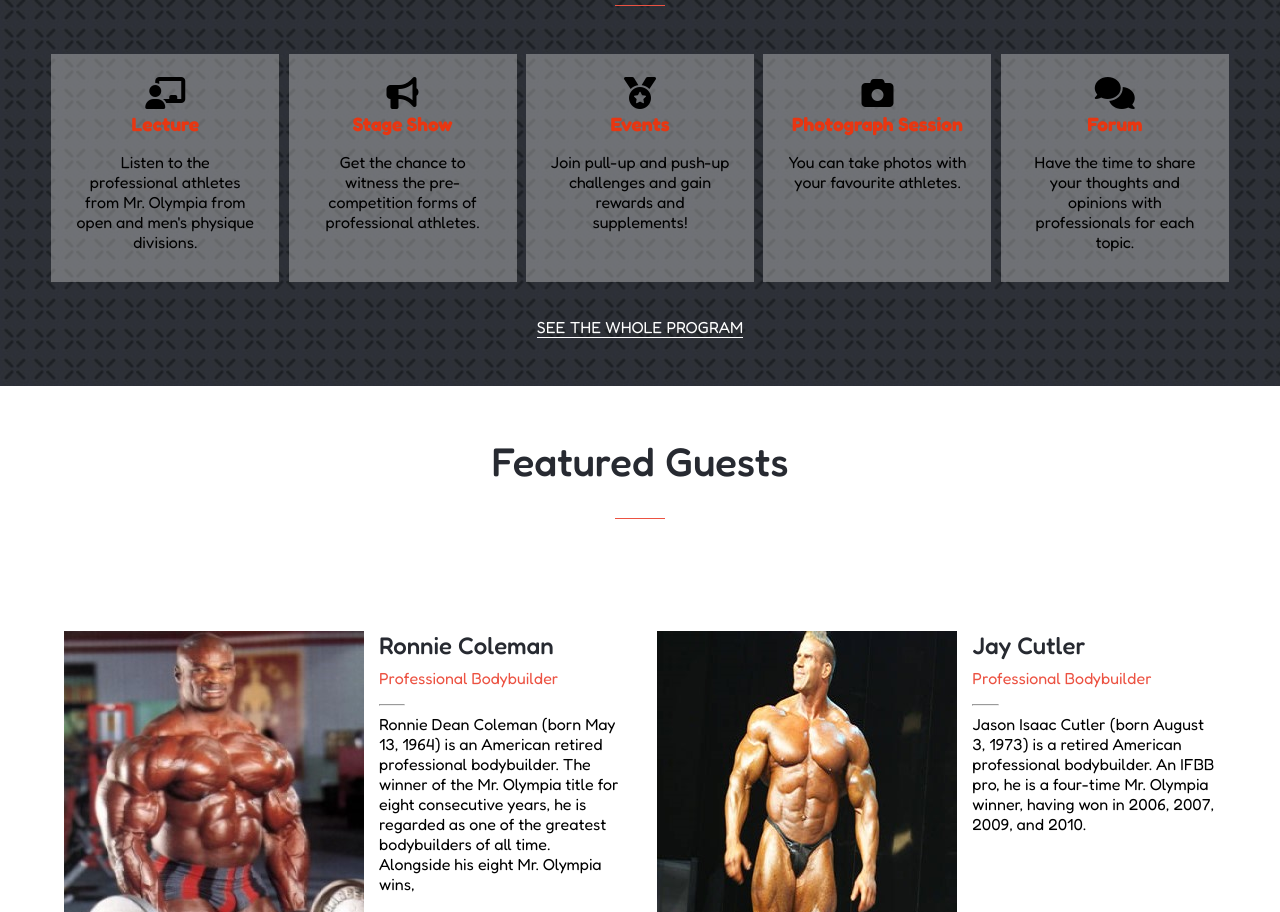
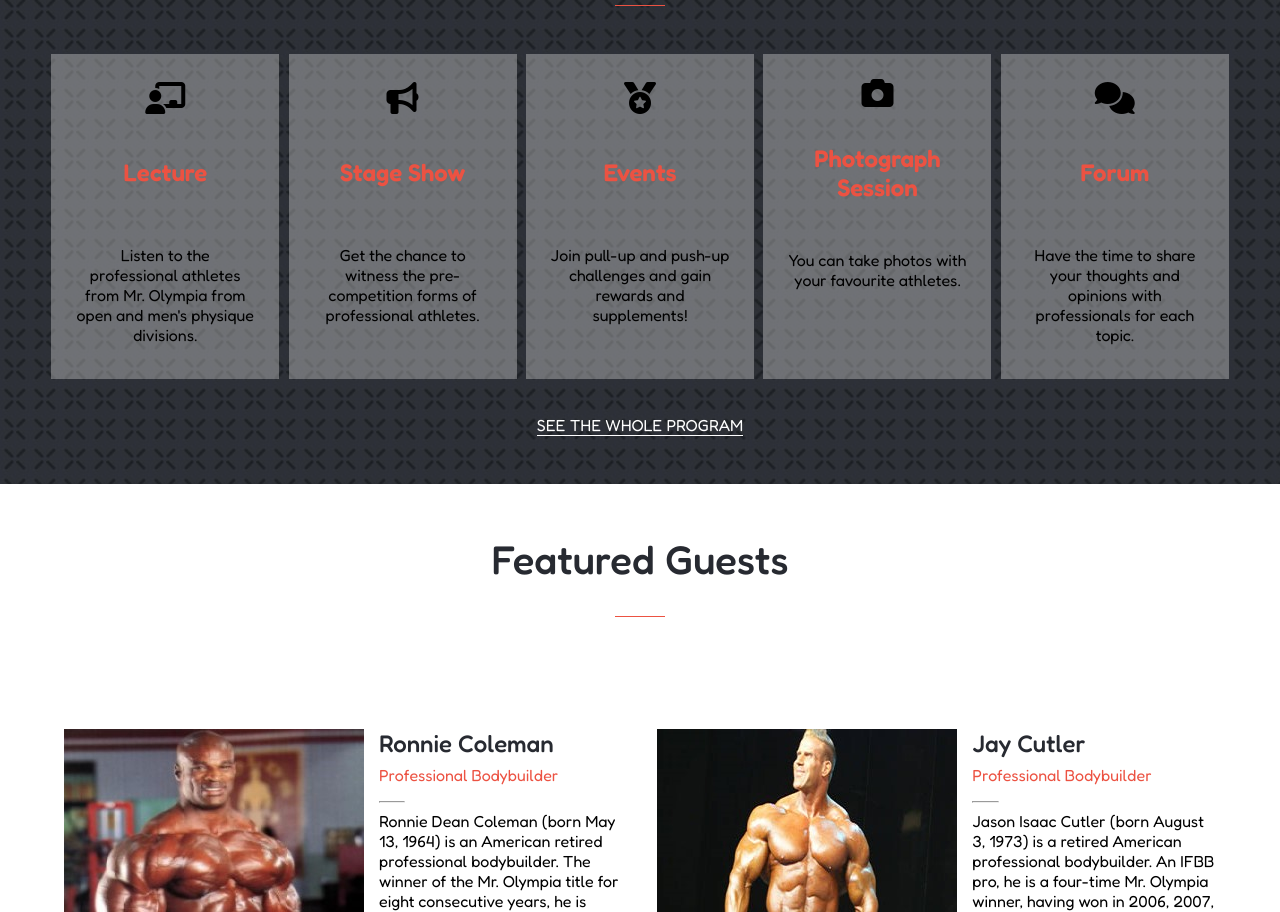
Before and after one commit to Fsher07/Html-Css-JavaScript-CapstoneProject, a website: page index.html in a window 1280 px wide. Shown: the part 948-1860 px from the top of the page. Drawn offline with Linux system fonts and the light colour scheme.

Commit message:
Fix webhit and styleint

```diff
--- a/index.html
+++ b/index.html
@@ -13,7 +13,7 @@
     <div class="navbar-top">
       <ul class="top-nav-ul">
         <li><a href="#"><i class="fa-brands fa-facebook-f colorWhite"></i></a></li>
-        <li><a href="#"><i class="fa-brands fa-twitter colorWhite"></a></i></li>
+        <li><a href="#"><i class="fa-brands fa-twitter colorWhite"></i></a></li>
         <li><a class="colorWhite" href="#">English</a></li>
         <li><a class="colorWhite" href="#">My Page</a></li>
         <li><a class="colorWhite" href="#">Logout</a></li>
@@ -64,27 +64,27 @@
       <div class="programs-container">
         <article class="programs">
           <i class="fa-solid fa-chalkboard-user fa-2x"></i>
-          <div>Lecture</div>
+          <h4>Lecture</h4>
           <p>Listen to the professional athletes from Mr. Olympia from open and men's physique divisions.</p>
         </article>
         <article class="programs">
           <i class="fa-solid fa-bullhorn fa-2x"></i>
-          <div>Stage Show</div>
+          <h4>Stage Show</h4>
           <p>Get the chance to witness the pre-competition forms of professional athletes.</p>
         </article>
         <article class="programs">
           <i class="fa-solid fa-medal fa-2x"></i>
-          <div>Events</div>
+          <h4>Events</h4>
           <p>Join pull-up and push-up challenges and gain rewards and supplements!</p>
         </article>
         <article class="programs">
           <i class="fa-solid fa-camera fa-2x"></i>
-          <div>Photograph Session</div>
+          <h4>Photograph Session</h4>
           <p>You can take photos with your favourite athletes.</p>
         </article>
         <article class="programs">
           <i class="fa-solid fa-comments fa-2x"></i>
-          <div>Forum</div>
+          <h4>Forum</h4>
           <p>Have the time to share your thoughts and opinions with professionals for each topic.</p>
         </article>
       </div>
--- a/style.css
+++ b/style.css
@@ -201,9 +201,9 @@ li {
   margin-bottom: 3%;
 }
 
-.programs div {
+.programs h4 {
   color: #ec5242;
-  font-size: 1em;
+  font-size: 1.5em;
   font-family: 'Fredoka', sans-serif;
   font-weight: 600;
 }
@@ -535,9 +535,6 @@ footer {
     font-size: 2em;
   }
 
-  /* About Page */
-
-
   /* Footer */
   #footer-invisible-p {
     display: block;
```
Also changed, not shown: about.html (+1 -1 lines).
